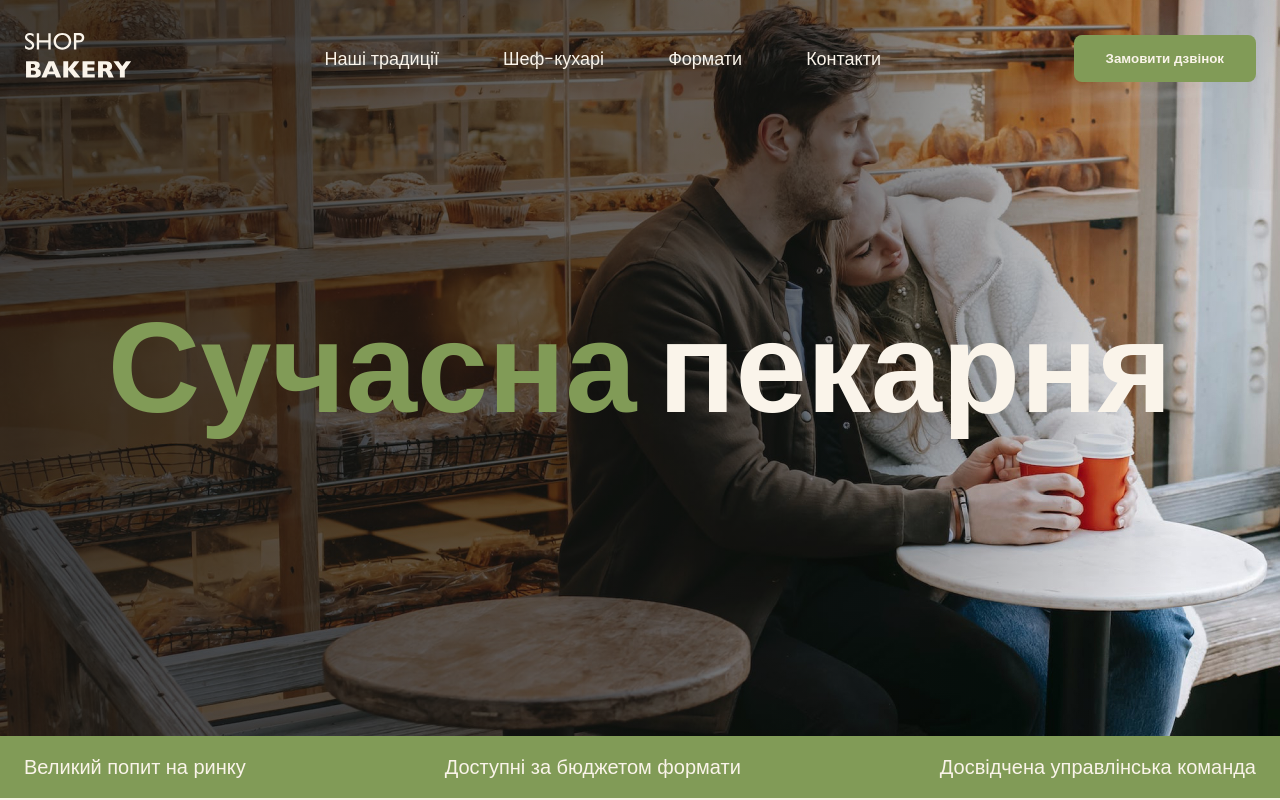
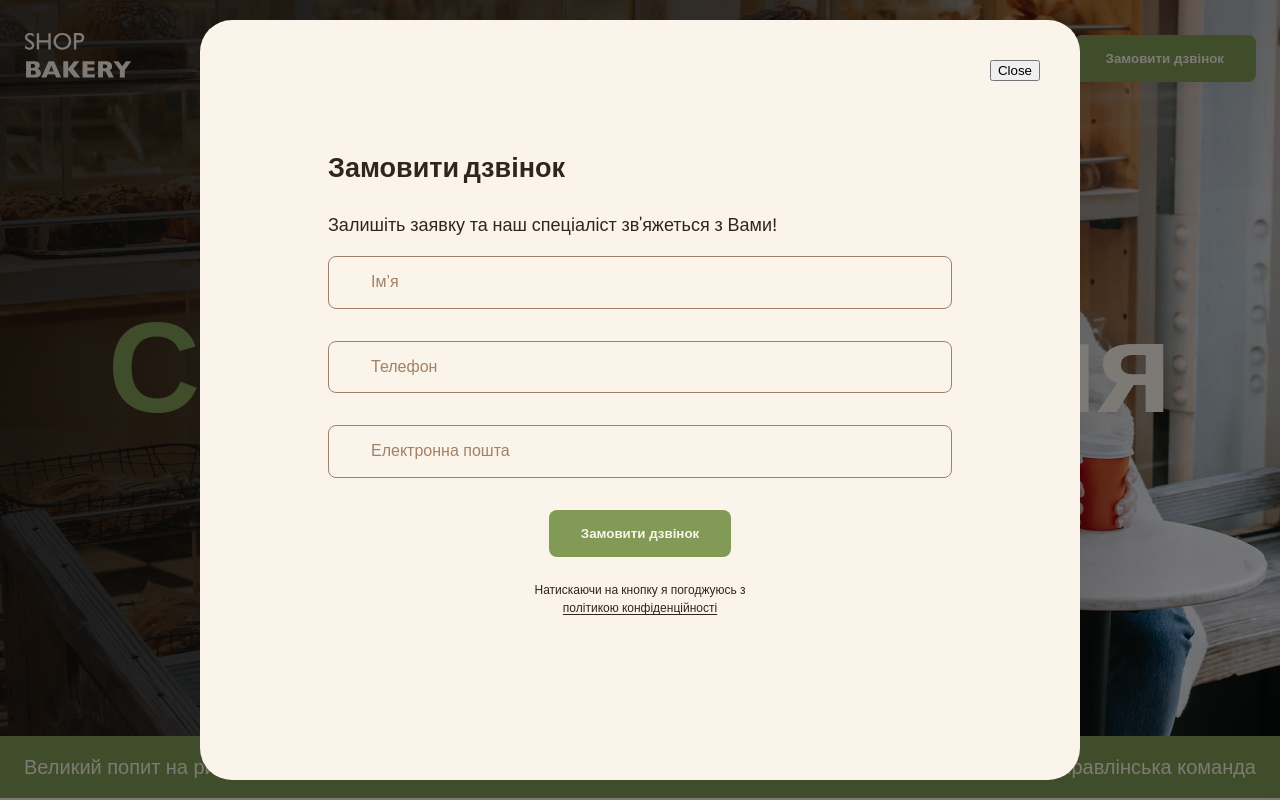
Before and after one commit to IS-2023-IS/Genius_test, a plain HTML site: page index.html in a window 1280 px wide. Shown: the top 800 px of the page. Drawn offline with Linux system fonts and the light colour scheme.

Commit message:
add form

```diff
--- a/css/styles.css
+++ b/css/styles.css
@@ -323,6 +323,7 @@ fill: var(--color-primary-light);
 }
 .contacts-title{
 margin-bottom: 16px;
+font-weight: 700;
 }
 .contact-map{
     flex-shrink: 0;
@@ -427,9 +428,10 @@ text-decoration: none;
     max-width: 880px;
     height: 100%;
     max-height: 880px;
+    padding: 128px;
     background-color: var(--color-primary-light);
     border-radius: 32px;
-
+    overflow-y: auto;
 }
 
 .modal-btn-close{
@@ -437,3 +439,49 @@ text-decoration: none;
     top: 40px;
     right: 40px;
 }
+/* Form */
+.form-field {
+    margin-bottom: 32px;
+}
+.form-label{
+    display: block;
+}
+.form-input{
+    padding: 16px 42px;
+    width: 100%;
+    font-size: 16px;
+        line-height: 1.17;
+    border: 1px solid var(--color-secondary-dark);
+    border-radius: 8px;
+    background-color: transparent;
+}
+.form-input:focus{
+    border-color: var(--color-brand-);
+    outline: none;
+}
+.form-input::placeholder{
+    color: var(--color-secondary-dark);
+    font-size: 16px;
+    line-height: 1.17;
+}
+.form-input:focus::placeholder{
+    color: var(--color-primary-dark);
+    font-size: 16px;
+        line-height: 1.17;
+}
+.form-button{
+    display: block;
+    margin: 0 auto 24px;
+}
+.form-terms{
+    margin: 0 auto;
+    max-width: 220px;
+    font-size: 12px;
+    line-height: 1.5;
+    font-weight: 500;
+    text-align: center;
+}
+.form-terms-link{
+    color: var(--color-primary-dark);
+    text-underline-offset: 2px;
+}
--- a/index.html
+++ b/index.html
@@ -202,8 +202,54 @@
               <h2 class="contacts-title section-title">
                 Приєднуйся до мережі пекарень
               </h2>
-              <p>Приєднуйся до мережі пекарень</p>
               <p>Заповни форму, щоб ми звʼязались з тобою!</p>
+              <form name="contact-form" autocomplete="off">
+                <div class="form-field">
+                  <label class="form-label hidden" for="user-name">Ім’я</label>
+                  <input
+                    class="form-input"
+                    type="text"
+                    id="user-name"
+                    name="user-name"
+                    placeholder="Ім’я"
+                  />
+                </div>
+
+                <div class="form-field">
+                  <label class="form-label hidden" for="user-tel"
+                    >Телефон</label
+                  >
+                  <input
+                    class="form-input"
+                    type="tel"
+                    id="user-tel"
+                    name="user-tel"
+                    placeholder="Телефон"
+                  />
+                </div>
+                <div class="form-field">
+                  <label class="form-label hidden" for="user-email"
+                    >Електронна пошта</label
+                  >
+                  <input
+                    class="form-input"
+                    type="email"
+                    id="user-email"
+                    name="user-email"
+                    placeholder="Електронна пошта"
+                  />
+                </div>
+
+                <button class="button form-button" type="submit">
+                  Замовити дзвінок
+                </button>
+                <p class="form-terms">
+                  Натискаючи на кнопку я погоджуюсь з
+                  <a class="form-terms-link" href="#"
+                    >політикою конфіденційності</a
+                  >
+                </p>
+              </form>
             </div>
 
             <iframe
@@ -275,9 +321,54 @@
         </div>
       </div>
     </footer>
-    <div class="backdrop is-hidden">
+    <div class="backdrop">
       <div class="modal">
         <button class="modal-btn-close" type="button">Close</button>
+        <h2>Замовити дзвінок</h2>
+        <p>Залишіть заявку та наш спеціаліст зв'яжеться з Вами!</p>
+        <form name="modal-form" autocomplete="off" novalidate>
+          <div class="form-field">
+            <label class="form-label hidden" for="user-name">Ім’я</label>
+            <input
+              class="form-input"
+              type="text"
+              id="user-name"
+              name="user-name"
+              placeholder="Ім’я"
+            />
+          </div>
+
+          <div class="form-field">
+            <label class="form-label hidden" for="user-tel">Телефон</label>
+            <input
+              class="form-input"
+              type="tel"
+              id="user-tel"
+              name="user-tel"
+              placeholder="Телефон"
+            />
+          </div>
+          <div class="form-field">
+            <label class="form-label hidden" for="user-email"
+              >Електронна пошта</label
+            >
+            <input
+              class="form-input"
+              type="email"
+              id="user-email"
+              name="user-email"
+              placeholder="Електронна пошта"
+            />
+          </div>
+
+          <button class="button form-button" type="submit">
+            Замовити дзвінок
+          </button>
+          <p class="form-terms">
+            Натискаючи на кнопку я погоджуюсь з
+            <a class="form-terms-link" href="#">політикою конфіденційності</a>
+          </p>
+        </form>
       </div>
     </div>
     <script src="./js/modal.js"></script>
```
